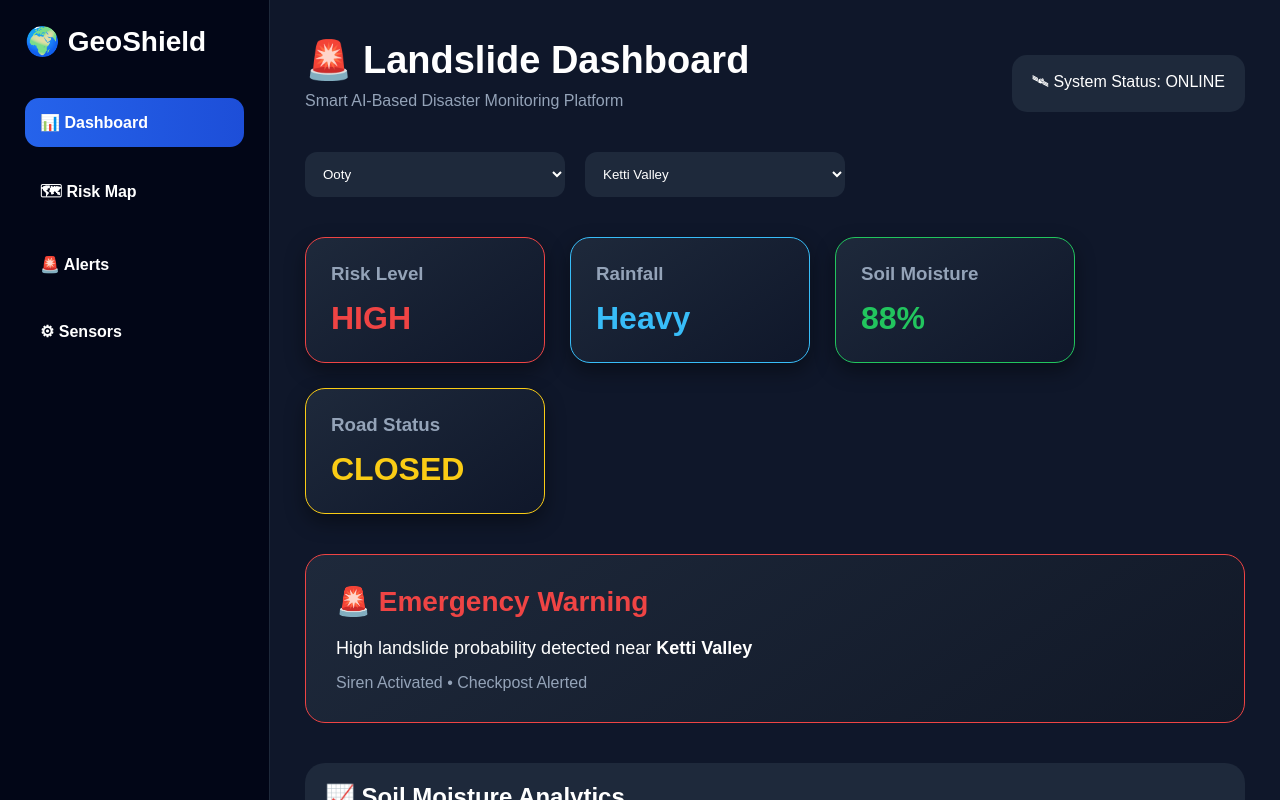
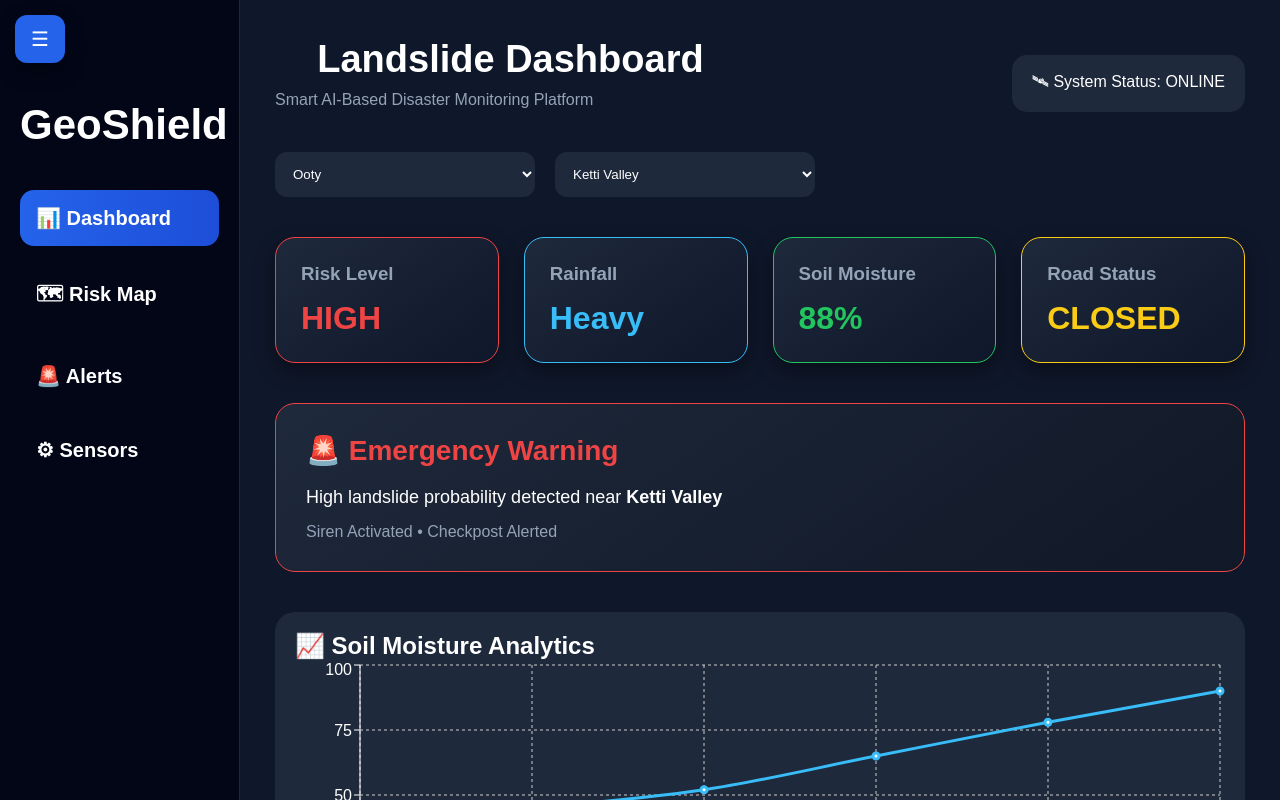
Before and after one commit to mithun-007-ui/geoshield, a React (Vite) app: page / in a window 1280 px wide. Shown: the top 800 px of the page. Built offline with nearby package versions, Linux system fonts and the light colour scheme.

Commit message:
Updated latest UI changes

```diff
--- a/src/App.jsx
+++ b/src/App.jsx
@@ -54,6 +54,132 @@
 //   );
 // }
 
+// import { useState } from "react";
+
+// import Sidebar from "./components/Sidebar";
+
+// import Dashboard from "./pages/Dashboard";
+
+// import MapPage from "./pages/MapPage";
+
+// export default function App() {
+
+//   const [activePage, setActivePage] =
+//     useState("dashboard");
+
+//   const [sidebarOpen, setSidebarOpen] =
+//     useState(true);
+
+//   const isMobile = window.innerWidth < 768;
+
+//   return (
+//     <div
+//       style={{
+//         display: "flex",
+//         background: "#0f172a",
+//       }}
+//     >
+
+//       {/* Mobile Menu Button */}
+//       {isMobile && (
+//         <button
+//           onClick={() =>
+//             setSidebarOpen(!sidebarOpen)
+//           }
+
+//           style={{
+//             position: "fixed",
+
+//             top: "20px",
+
+//             left: "20px",
+
+//             zIndex: 1000,
+
+//             background: "#2563eb",
+
+//             color: "white",
+
+//             border: "none",
+
+//             padding: "12px 16px",
+
+//             borderRadius: "10px",
+
+//             cursor: "pointer",
+
+//             fontSize: "18px",
+//           }}
+//         >
+//           ☰
+//         </button>
+//       )}
+
+//       {/* Sidebar */}
+//       {sidebarOpen && (
+//         <Sidebar
+//           activePage={activePage}
+//           setActivePage={setActivePage}
+//         />
+//       )}
+
+//       {/* Main Content */}
+//       <div
+//         style={{
+//           flex: 1,
+
+//           marginLeft:
+//             isMobile || !sidebarOpen
+//               ? "0"
+//               : "0",
+
+//           transition: "0.3s",
+//         }}
+//       >
+//         {activePage === "dashboard" && (
+//           <Dashboard />
+//         )}
+
+//         {activePage === "map" && (
+//           <MapPage />
+//         )}
+
+//         {activePage === "alerts" && (
+//           <div
+//             style={{
+//               background: "#0f172a",
+
+//               minHeight: "100vh",
+
+//               color: "white",
+
+//               padding: "30px",
+//             }}
+//           >
+//             <h1>🚨 Alerts Page</h1>
+//           </div>
+//         )}
+
+//         {activePage === "sensors" && (
+//           <div
+//             style={{
+//               background: "#0f172a",
+
+//               minHeight: "100vh",
+
+//               color: "white",
+
+//               padding: "30px",
+//             }}
+//           >
+//             <h1>⚙ Sensors Page</h1>
+//           </div>
+//         )}
+//       </div>
+//     </div>
+//   );
+// }
+
 import { useState } from "react";
 
 import Sidebar from "./components/Sidebar";
@@ -70,18 +196,16 @@ export default function App() {
   const [sidebarOpen, setSidebarOpen] =
     useState(true);
 
-  const isMobile = window.innerWidth < 768;
-
   return (
     <div
       style={{
-        display: "flex",
         background: "#0f172a",
+
+        minHeight: "100vh",
       }}
     >
 
-      {/* Mobile Menu Button */}
-      {isMobile && (
+      {/* Menu Button */}
       <button
         onClick={() =>
           setSidebarOpen(!sidebarOpen)
@@ -90,11 +214,11 @@ export default function App() {
         style={{
           position: "fixed",
 
-            top: "20px",
+          top: "15px",
 
-            left: "20px",
+          left: "15px",
 
-            zIndex: 1000,
+          zIndex: 3000,
 
           background: "#2563eb",
 
@@ -104,36 +228,75 @@ export default function App() {
 
           padding: "12px 16px",
 
-            borderRadius: "10px",
+          borderRadius: "12px",
+
+          fontSize: "20px",
 
           cursor: "pointer",
 
-            fontSize: "18px",
+          boxShadow:
+            "0 8px 20px rgba(0,0,0,0.4)",
         }}
       >
         ☰
       </button>
-      )}
 
       {/* Sidebar */}
-      {sidebarOpen && (
+      <div
+        style={{
+          position: "fixed",
+
+          top: 0,
+
+          left: sidebarOpen ? "0" : "-240px",
+
+          width: "240px",
+
+          height: "100vh",
+
+          background: "#020617",
+
+          transition: "0.3s ease",
+
+          zIndex: 2000,
+
+          padding: "20px",
+
+          borderRight:
+            "1px solid #1e293b",
+        }}
+      >
+
+        {/* Logo */}
+        <h1
+          style={{
+            color: "white",
+
+            marginBottom: "40px",
+
+            marginTop: "80px",
+
+            fontSize: "42px",
+
+            lineHeight: "1.2",
+          }}
+        >
+          GeoShield
+        </h1>
+
         <Sidebar
           activePage={activePage}
           setActivePage={setActivePage}
         />
-      )}
+      </div>
 
       {/* Main Content */}
       <div
         style={{
-          flex: 1,
+          marginLeft:
+            sidebarOpen ? "240px" : "0",
 
-          marginLeft:
-            isMobile || !sidebarOpen
-              ? "0"
-              : "0",
-
-          transition: "0.3s",
+          transition: "0.3s ease",
         }}
       >
         {activePage === "dashboard" && (
@@ -147,13 +310,9 @@ export default function App() {
         {activePage === "alerts" && (
           <div
             style={{
-              background: "#0f172a",
-
-              minHeight: "100vh",
-
               color: "white",
 
-              padding: "30px",
+              padding: "100px 35px",
             }}
           >
             <h1>🚨 Alerts Page</h1>
@@ -163,13 +322,9 @@ export default function App() {
         {activePage === "sensors" && (
           <div
             style={{
-              background: "#0f172a",
-
-              minHeight: "100vh",
-
               color: "white",
 
-              padding: "30px",
+              padding: "100px 35px",
             }}
           >
             <h1>⚙ Sensors Page</h1>
--- a/src/components/Sidebar.jsx
+++ b/src/components/Sidebar.jsx
@@ -146,14 +146,13 @@ export default function Sidebar({
   activePage,
   setActivePage,
 }) {
-  const isMobile = window.innerWidth < 768;
 
   const menuStyle = (page) => ({
     marginBottom: "18px",
 
     cursor: "pointer",
 
-    padding: "15px",
+    padding: "16px",
 
     borderRadius: "14px",
 
@@ -165,35 +164,14 @@ export default function Sidebar({
     transition: "0.3s",
 
     fontWeight: "bold",
+
+    color: "white",
+
+    fontSize: "20px",
   });
 
   return (
-    <div
-      style={{
-        width: isMobile ? "90px" : "270px",
-
-        background: "#020617",
-
-        color: "white",
-
-        minHeight: "100vh",
-
-        padding: "25px",
-
-        borderRight: "1px solid #1e293b",
-      }}
-    >
-      <h1
-        style={{
-          fontSize: "28px",
-
-          marginBottom: "40px",
-        }}
-      >
-        {isMobile
-          ? "🌍"
-          : "🌍 GeoShield"}
-      </h1>
+    <div>
 
       <ul
         style={{
@@ -202,13 +180,14 @@ export default function Sidebar({
           padding: 0,
         }}
       >
+
         <li
           style={menuStyle("dashboard")}
           onClick={() =>
             setActivePage("dashboard")
           }
         >
-          📊 {!isMobile && "Dashboard"}
+          📊 Dashboard
         </li>
 
         <li
@@ -217,7 +196,7 @@ export default function Sidebar({
             setActivePage("map")
           }
         >
-          🗺 {!isMobile && "Risk Map"}
+          🗺 Risk Map
         </li>
 
         <li
@@ -226,7 +205,7 @@ export default function Sidebar({
             setActivePage("alerts")
           }
         >
-          🚨 {!isMobile && "Alerts"}
+          🚨 Alerts
         </li>
 
         <li
@@ -235,8 +214,9 @@ export default function Sidebar({
             setActivePage("sensors")
           }
         >
-          ⚙ {!isMobile && "Sensors"}
+          ⚙ Sensors
         </li>
+
       </ul>
     </div>
   );
--- a/src/pages/Dashboard.jsx
+++ b/src/pages/Dashboard.jsx
@@ -117,7 +117,7 @@ export default function Dashboard() {
       >
         <div>
           <h1 style={{ fontSize: "38px" }}>
-            🚨 Landslide Dashboard
+          &nbsp;&nbsp;&nbsp;&nbsp;Landslide Dashboard
           </h1>
 
           <p
```
Lines whose indentation alone changed are shown as unchanged.
